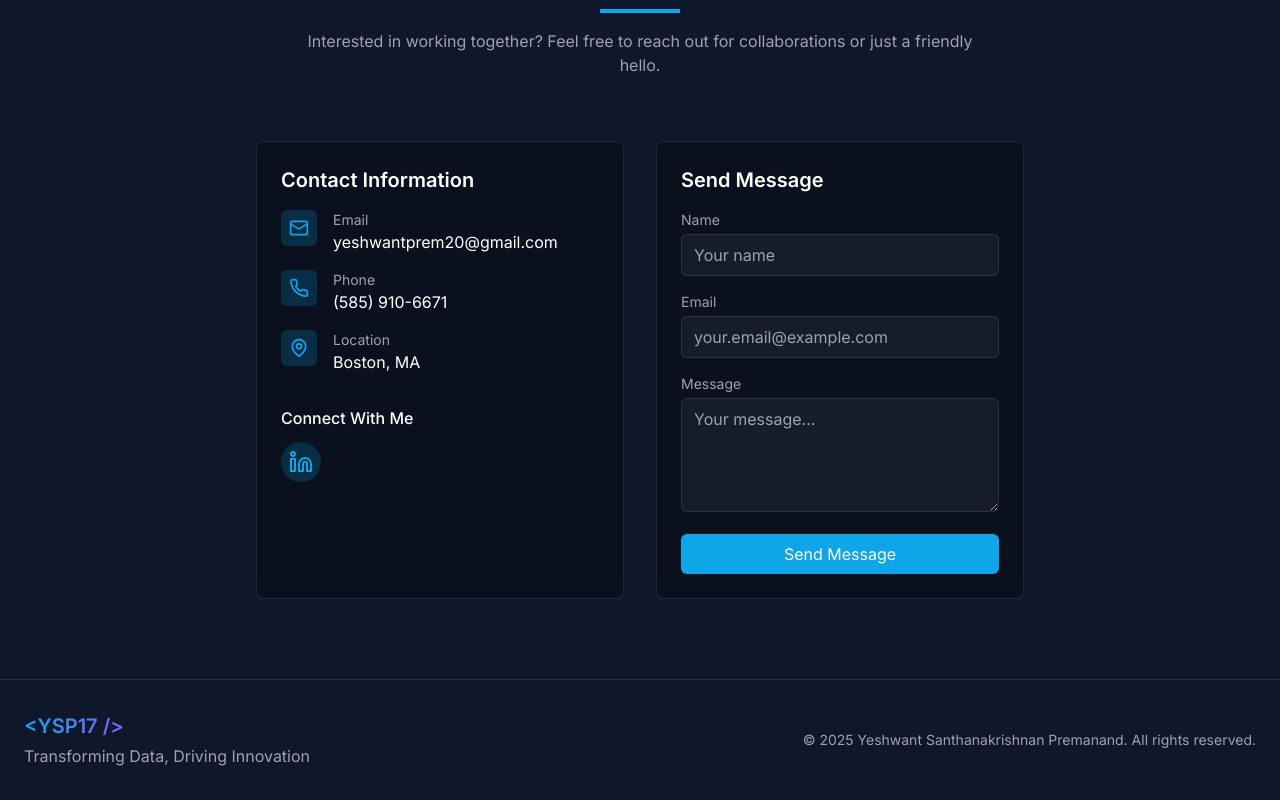
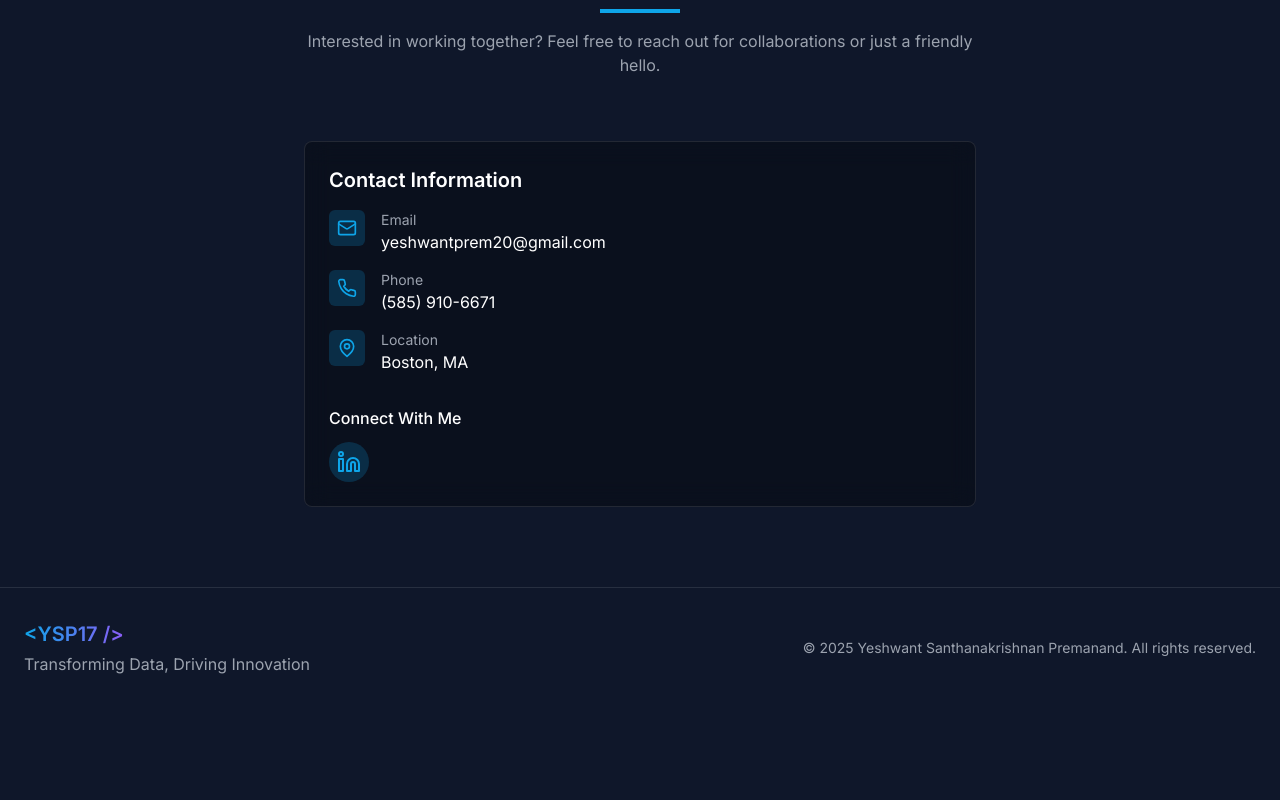
Before and after one commit to YSP17/CodeQuantum, a React (Vite) app: page / in a window 1280 px wide. Shown: the part 5201-6001 px from the top of the page. After the commit the page ends 5909 px from the top, so only its background shows below. Built offline with nearby package versions, Linux system fonts and the light colour scheme.

Commit message:
Remove send message box

```diff
--- a/src/components/ContactSection.tsx
+++ b/src/components/ContactSection.tsx
@@ -13,8 +13,7 @@ export function ContactSection() {
           </p>
         </div>
 
-        <div className="max-w-3xl mx-auto">
-          <div className="grid md:grid-cols-2 gap-8">
+        <div className="max-w-2xl mx-auto">
           <div className="glassmorphism p-6 rounded-lg">
             <h3 className="text-xl font-semibold text-white mb-4">Contact Information</h3>
 
@@ -72,50 +71,6 @@ export function ContactSection() {
               </div>
             </div>
           </div>
-
-            <div className="glassmorphism p-6 rounded-lg">
-              <h3 className="text-xl font-semibold text-white mb-4">Send Message</h3>
-
-              <form className="space-y-4">
-                <div>
-                  <label htmlFor="name" className="block text-sm text-gray-400 mb-1">Name</label>
-                  <input
-                    type="text"
-                    id="name"
-                    className="w-full bg-white/5 border border-white/10 rounded-md py-2 px-3 text-white focus:outline-none focus:border-tech-blue"
-                    placeholder="Your name"
-                  />
-                </div>
-
-                <div>
-                  <label htmlFor="email" className="block text-sm text-gray-400 mb-1">Email</label>
-                  <input
-                    type="email"
-                    id="email"
-                    className="w-full bg-white/5 border border-white/10 rounded-md py-2 px-3 text-white focus:outline-none focus:border-tech-blue"
-                    placeholder="your.email@example.com"
-                  />
-                </div>
-
-                <div>
-                  <label htmlFor="message" className="block text-sm text-gray-400 mb-1">Message</label>
-                  <textarea
-                    id="message"
-                    rows={4}
-                    className="w-full bg-white/5 border border-white/10 rounded-md py-2 px-3 text-white focus:outline-none focus:border-tech-blue"
-                    placeholder="Your message..."
-                  ></textarea>
-                </div>
-
-                <button
-                  type="submit"
-                  className="w-full bg-tech-blue text-white py-2 px-4 rounded-md hover:bg-tech-blue/80 transition-colors"
-                >
-                  Send Message
-                </button>
-              </form>
-            </div>
-          </div>
         </div>
       </div>
     </section>
```
Lines whose indentation alone changed are shown as unchanged.
